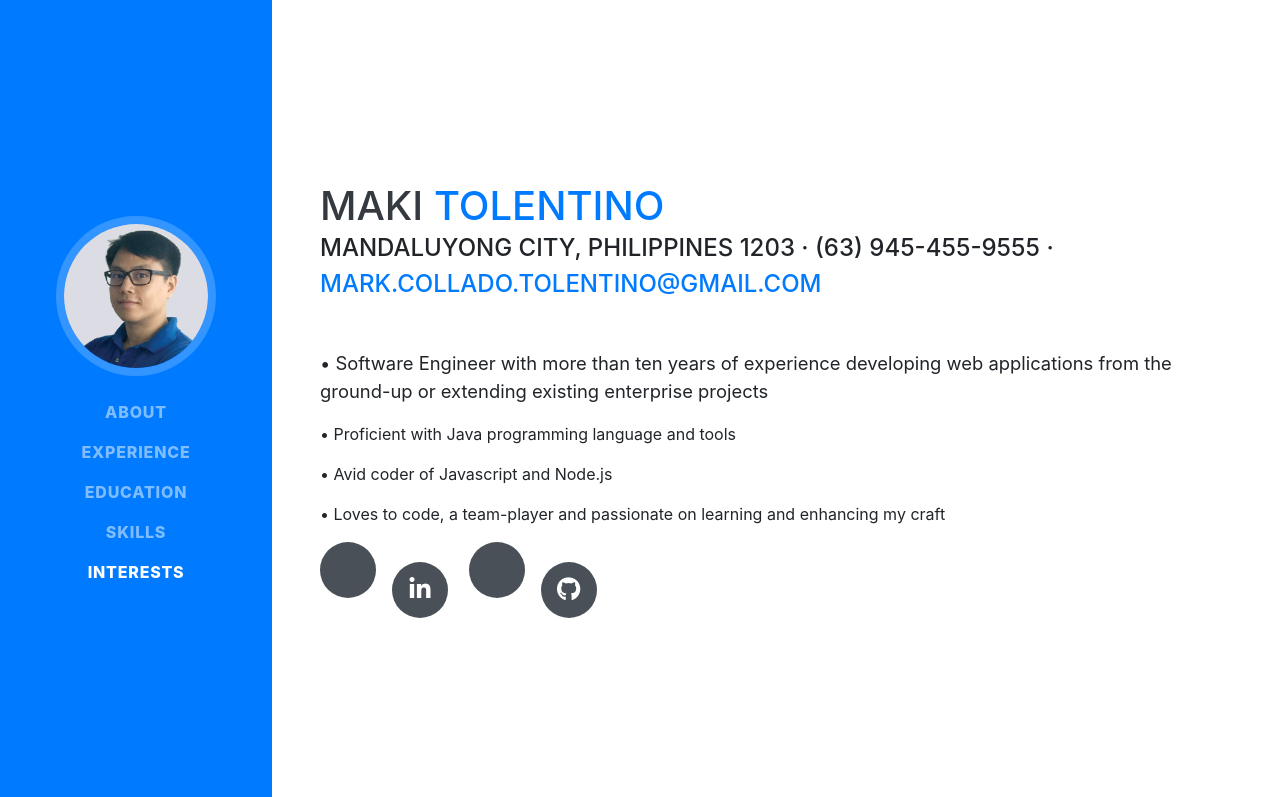
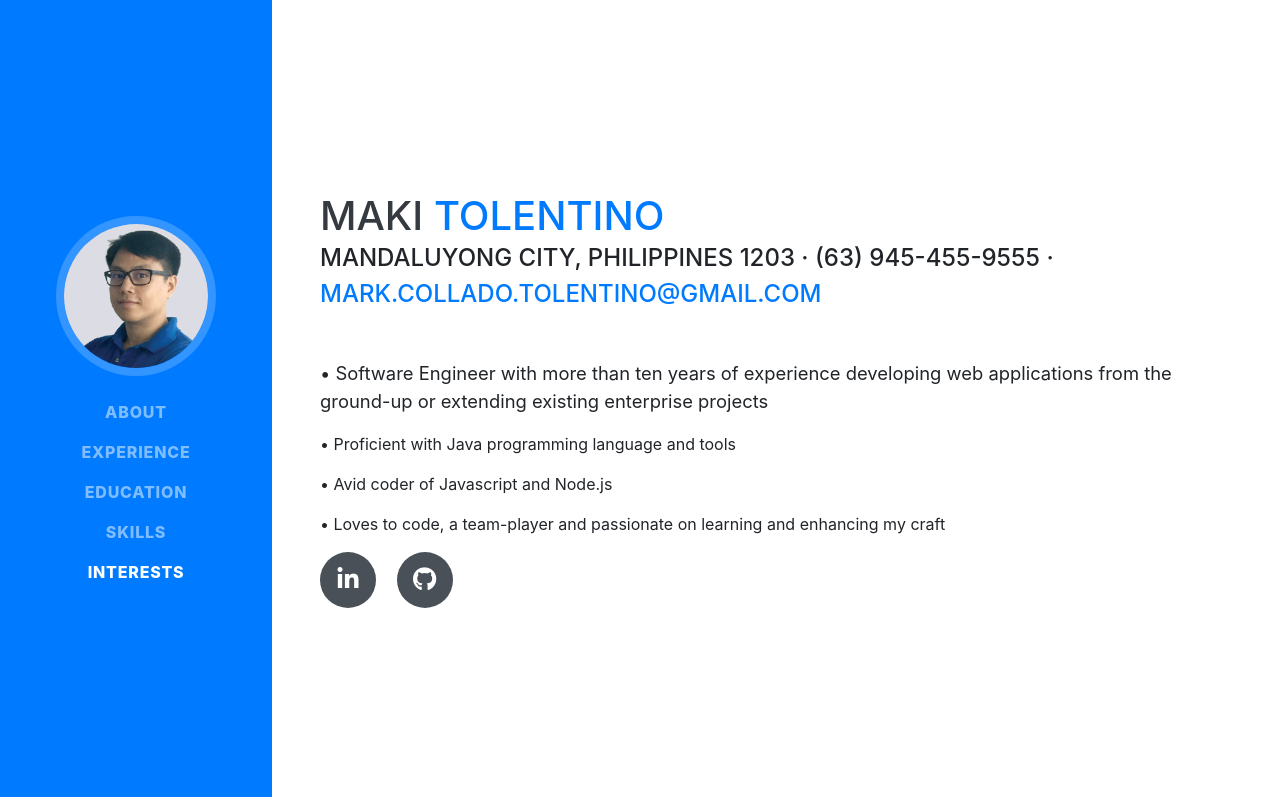
Before and after one commit to dawogfather/maki-resume, a website with bundled scripts: page index.html in a window 1280 px wide. Shown: the top 797 px of the page. Built offline with nearby package versions, Linux system fonts and the light colour scheme; a web font is replaced by a local one.

Commit message:
Version 1.0.1 Prototype - Update url

```diff
--- a/index.html
+++ b/index.html
@@ -82,15 +82,11 @@
             </p>
 
             <div class="social-icons">
-                <a href="#">
-                    <a href="https://www.linkedin.com/in/makitolentino/">
-                        <i class="fab fa-linkedin-in"></i>
-                    </a>
+                <a href="https://www.linkedin.com/in/makitolentino/">
+                    <i class="fab fa-linkedin-in"></i>
                 </a>
-                <a href="#">
-                    <a href="https://github.com/mctolentino">
-                        <i class="fab fa-github"></i>
-                    </a>
+                <a href="https://github.com/mctolentino">
+                    <i class="fab fa-github"></i>
                 </a>
             </div>
         </div>
```
Also changed, not shown: 1 other file.
